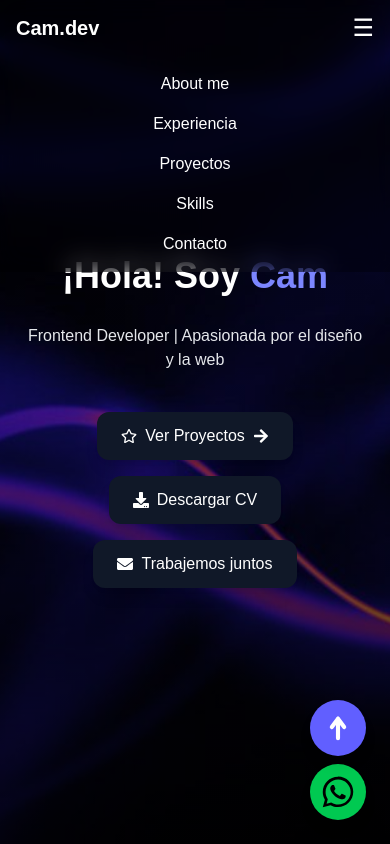
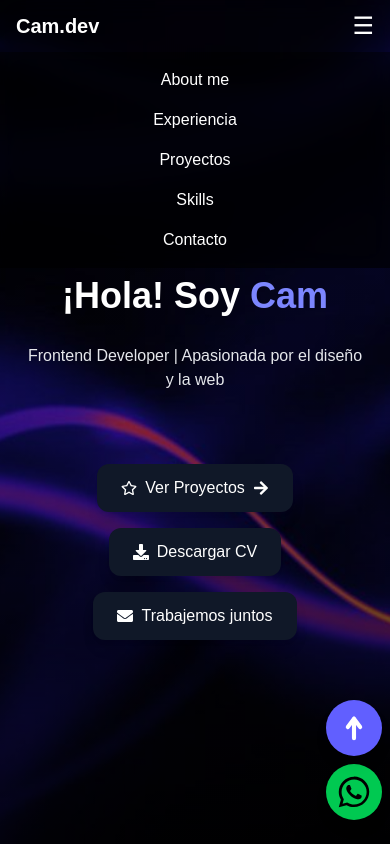
Before and after one commit to Cam-JR/Cam-Portafolio, a Next.js app: page / in a window 390 px wide. Both pictures are taken after a click on the button "Abrir menú". Shown: the top 844 px of the page. Built offline with nearby package versions, Linux system fonts and the light colour scheme.

Commit message:
Cambios para que sea responsive en los diferentes navegadores

```diff
--- a/src/components/Hero.tsx
+++ b/src/components/Hero.tsx
@@ -1,22 +1,21 @@
-//Hero.tsx
 "use client";
 import { motion } from "framer-motion";
-import { FaRegStar, FaArrowRight, FaDownload, FaEnvelope } from 'react-icons/fa';
+import { FaRegStar, FaArrowRight, FaDownload, FaEnvelope } from "react-icons/fa";
 
 export default function Hero() {
   return (
     <section
-      className="relative min-h-screen flex flex-col items-center justify-center text-center bg-cover bg-center bg-no-repeat"
+      className="relative min-h-screen w-full overflow-hidden bg-cover bg-center bg-no-repeat pt-[72px]"
       style={{
         backgroundImage: "url('/images/fondo.jpg')",
       }}
     >
-      {/* Overlay con gradiente */}
-      <div className="absolute inset-0 bg-gradient-to-t from-black/80 to-transparent"></div>
+      {/* Overlay oscuro */}
+      <div className="absolute inset-0 bg-gradient-to-t from-black/80 to-transparent z-20"></div>
 
-      {/* Contenido */}
-      <motion.div className="relative z-10 text-white px-6 **container mx-auto max-w-5xl**"> {/* <- ¡AÑADIDO! */}
-        <motion.h1
+      {/* Contenido principal */}
+      <motion.div className="relative z-30 text-white px-6 w-full max-w-5xl mx-auto flex flex-col items-center justify-center min-h-[calc(100vh-72px)] text-center">
+        <motion.h1
           className="text-4xl md:text-5xl lg:text-6xl font-bold mb-7"
           initial={{ opacity: 0, y: 20 }}
           whileInView={{ opacity: 1, y: 0 }}
@@ -25,6 +24,7 @@ export default function Hero() {
         >
           ¡Hola! Soy <span className="text-indigo-400">Cam</span>
         </motion.h1>
+
         <motion.p
           className="text-base md:text-lg lg:text-xl text-gray-200 mb-10"
           initial={{ opacity: 0 }}
@@ -34,11 +34,9 @@ export default function Hero() {
           Frontend Developer | Apasionada por el diseño y la web
         </motion.p>
 
-
-        {/* --- Contenedor de Botones - ¡AJUSTADO! --- */}
+        {/* Botones */}
         <div className="flex flex-col md:flex-row justify-center items-center gap-4 mt-8">
-
-          {/* Botón "Ver Proyectos" - ¡AJUSTADO PARA SER MÁS COMPACTO! */}
+          {/* Ver Proyectos */}
           <motion.a
             href="#projects"
             className="flex items-center gap-2 px-6 py-3 bg-gray-900 text-white rounded-xl shadow-lg hover:bg-indigo-600 transition duration-300 transform hover:-translate-y-1"
@@ -52,10 +50,9 @@ export default function Hero() {
             <FaArrowRight className="text-base" />
           </motion.a>
 
-
-          {/* Botón "Descargar CV" */}
+          {/* Descargar CV */}
           <motion.a
-            href="/CV-Camila Jimenez Riveros.pdf"
+            href="/cv.pdf"
             download
             className="flex items-center gap-2 px-6 py-3 bg-gray-900 text-white rounded-xl shadow-lg hover:bg-indigo-600 transition duration-300 transform hover:-translate-y-1"
             initial={{ opacity: 0, y: 20 }}
@@ -67,7 +64,7 @@ export default function Hero() {
             <span className="font-medium">Descargar CV</span>
           </motion.a>
 
-          {/* Botón Contacto */}
+          {/* Contacto */}
           <motion.a
             href="#contact"
             className="flex items-center gap-2 px-6 py-3 bg-gray-900 text-white rounded-xl shadow-lg hover:bg-indigo-600 transition duration-300 transform hover:-translate-y-1"
@@ -79,9 +76,6 @@ export default function Hero() {
             <FaEnvelope className="text-base" />
             <span className="font-medium">Trabajemos juntos</span>
           </motion.a>
-
-
-
         </div>
       </motion.div>
     </section>
--- a/src/components/Navbar.tsx
+++ b/src/components/Navbar.tsx
@@ -1,45 +1,42 @@
 "use client";
 import { useState } from "react";
-// 1. IMPORTAR EL COMPONENTE LINK DE NEXT.JS
 import Link from "next/link";
 
 export default function Navbar() {
   const [open, setOpen] = useState(false);
 
   return (
-    <nav className="fixed top-0 left-0 w-full z-50 bg-transparent">
-      {/* Overlay ligero o blur opcional */}
-      <div className="backdrop-blur-md bg-black/30">
-        <div className="container mx-auto flex justify-between items-center px-4 py-3">
-
-          {/* 2. REEMPLAZAR EL <a> POR EL <Link /> DE NEXT.JS */}
-          {/* El error era aquí, al usar <a> para navegar a "/" */}
-          <Link href="/" className="text-xl font-bold text-white">
+    <nav className="fixed top-0 left-0 w-full z-50">
+      {/* Fondo con blur y transparencia */}
+      <div className="w-full bg-black/30 backdrop-blur-md">
+        <div className="max-w-8xl mx-auto px-4 h-[52px] flex items-center justify-between">
+          {/* Logo / Título */}
+          <Link href="https://cam-portafolio.vercel.app/" className="text-xl font-bold text-white">
             Cam.dev
           </Link>
 
-          {/* Desktop menu */}
+          {/* Menú de escritorio */}
           <ul className="hidden md:flex gap-6 text-white">
             <li><a href="#about" className="hover:text-indigo-400">About me</a></li>
             <li><a href="#experience" className="hover:text-indigo-400">Experiencia</a></li>
             <li><a href="#projects" className="hover:text-indigo-400">Proyectos</a></li>
             <li><a href="#skills" className="hover:text-indigo-400">Skills</a></li>
             <li><a href="#contact" className="hover:text-indigo-400">Contacto</a></li>
-            <br />
           </ul>
 
-          {/* Mobile menu button, etc. (El resto del código queda igual) */}
+          {/* Botón menú móvil */}
           <button
             className="md:hidden text-2xl text-white"
             onClick={() => setOpen(!open)}
+            aria-label="Abrir menú"
           >
             ☰
           </button>
         </div>
 
-        {/* Mobile menu */}
+        {/* Menú móvil */}
         {open && (
-          <ul className="md:hidden flex flex-col items-center py-4 gap-4 text-white">
+          <ul className="md:hidden flex flex-col items-center py-4 gap-4 text-white bg-black/40 backdrop-blur-md">
             <li><a href="#about" onClick={() => setOpen(false)}>About me</a></li>
             <li><a href="#experience" onClick={() => setOpen(false)}>Experiencia</a></li>
             <li><a href="#projects" onClick={() => setOpen(false)}>Proyectos</a></li>
--- a/src/components/ScrollToTopButton.tsx
+++ b/src/components/ScrollToTopButton.tsx
@@ -13,7 +13,7 @@ export default function ScrollToTopButton() {
   return (
     <button
       onClick={scrollToTop}
-      className="fixed bottom-22 right-6 bg-indigo-500 p-3 rounded-full shadow-lg hover:scale-110 transition-transform z-50"
+      className="fixed bottom-22 right-2 bg-indigo-500 p-3 rounded-full shadow-lg hover:scale-110 transition-transform z-50"
       aria-label="Ir arriba"
     >
       <img
--- a/src/components/WhatsappButton.tsx
+++ b/src/components/WhatsappButton.tsx
@@ -4,7 +4,7 @@ export default function WhatsappButton() {
       href="https://wa.link/4m0n1m"
       target="_blank"
       rel="noopener noreferrer"
-      className="fixed bottom-6 right-6 bg-green-500 p-3 rounded-full shadow-lg hover:scale-110 transition-transform z-50"
+      className="fixed bottom-6 right-2 bg-green-500 p-3 rounded-full shadow-lg hover:scale-110 transition-transform z-50"
     >
       <img
         src="/icons/whatsapp.svg"
```
